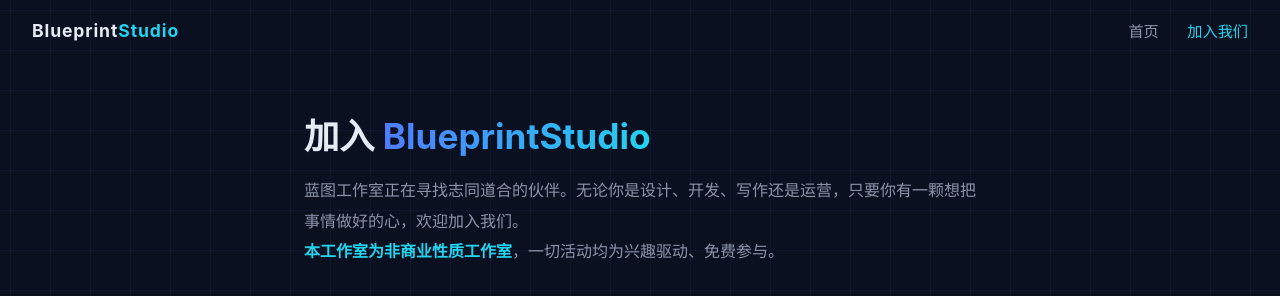
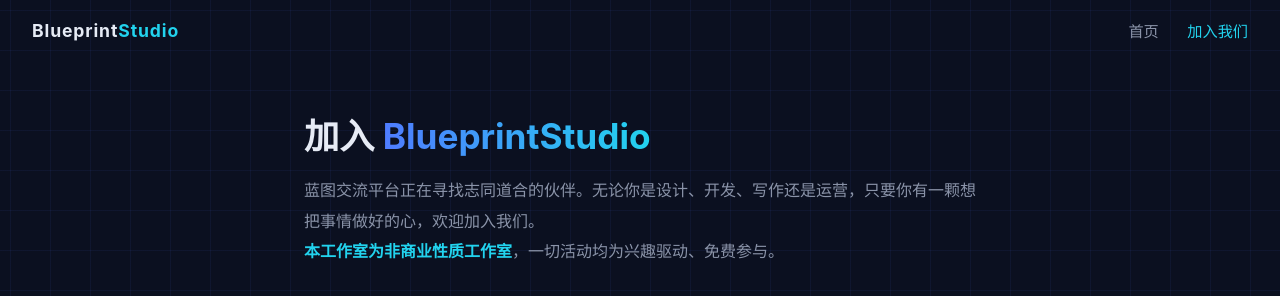
Before and after one commit to xiaozongzi-0530/BlueprintStudio.github.io, a plain HTML site: page join.html in a window 1280 px wide. Shown: the top 296 px of the page. Drawn offline with Linux system fonts and the light colour scheme.

Commit message:
chore: 品牌名「蓝图工作室」改为「蓝图交流平台」(join.html)

```diff
--- a/join.html
+++ b/join.html
@@ -120,7 +120,7 @@
   </header>
   <main>
     <h1>加入 <span>BlueprintStudio</span></h1>
-    <p class="intro">蓝图工作室正在寻找志同道合的伙伴。无论你是设计、开发、写作还是运营，只要你有一颗想把事情做好的心，欢迎加入我们。<br><strong style="color:var(--accent2);">本工作室为非商业性质工作室</strong>，一切活动均为兴趣驱动、免费参与。</p>
+    <p class="intro">蓝图交流平台正在寻找志同道合的伙伴。无论你是设计、开发、写作还是运营，只要你有一颗想把事情做好的心，欢迎加入我们。<br><strong style="color:var(--accent2);">本工作室为非商业性质工作室</strong>，一切活动均为兴趣驱动、免费参与。</p>
 
     <div class="card">
       <h2>📮 如何申请</h2>
```
